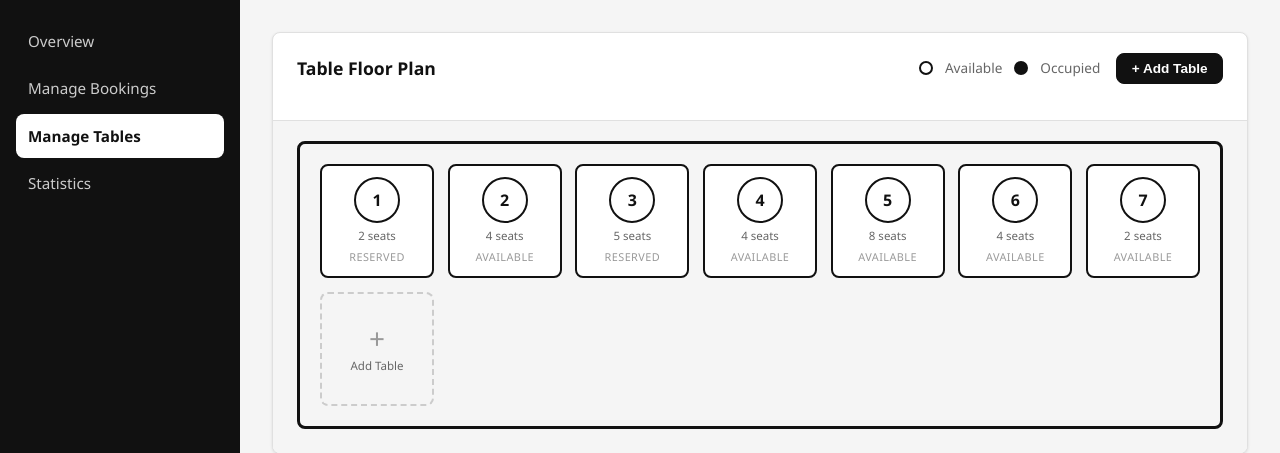
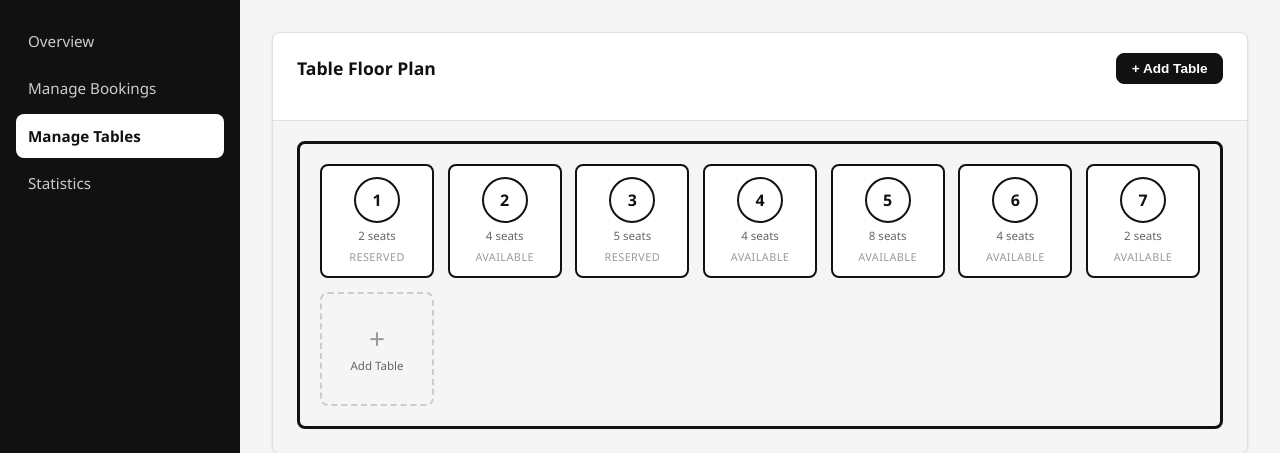
Before and after one commit to CK-UBacc/203.2-Restaurant-Booking-System, a Flask app: page /dashboard/tables in a window 1280 px wide. Shown: the part 104-557 px from the top of the page. Run offline with Flask 3, Linux system fonts and the light colour scheme; the visitor is signed in with stand-in values (Sample User, id 1).

Commit message:
Update dashboardTables.html

```diff
--- a/templates/dashboardTables.html
+++ b/templates/dashboardTables.html
@@ -14,10 +14,7 @@
     <div class="dash-card-header" style="padding:1.25rem 1.5rem;">
         <h2>Table Floor Plan</h2>
         <div class="dash-card-header-right">
-            <div class="floor-legend">
-                <span class="legend-dot legend-available"></span><span>Available</span>
-                <span class="legend-dot legend-occupied"></span><span>Occupied</span>
-            </div>
+
             <button type="button" class="btn btn-primary" onclick="openAddTableModal()">+ Add Table</button>
         </div>
     </div>
```
